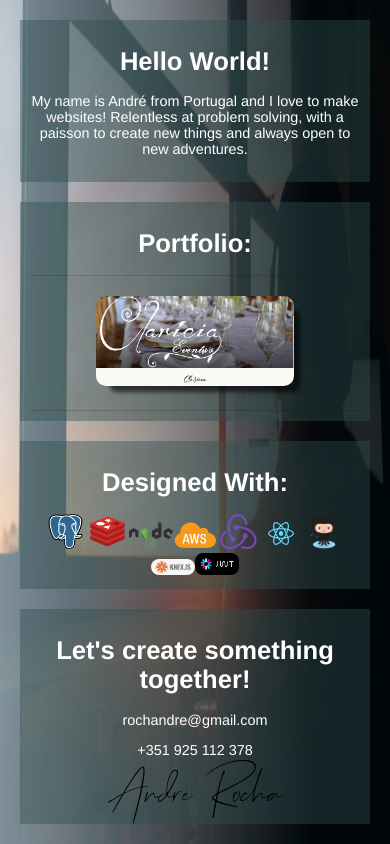
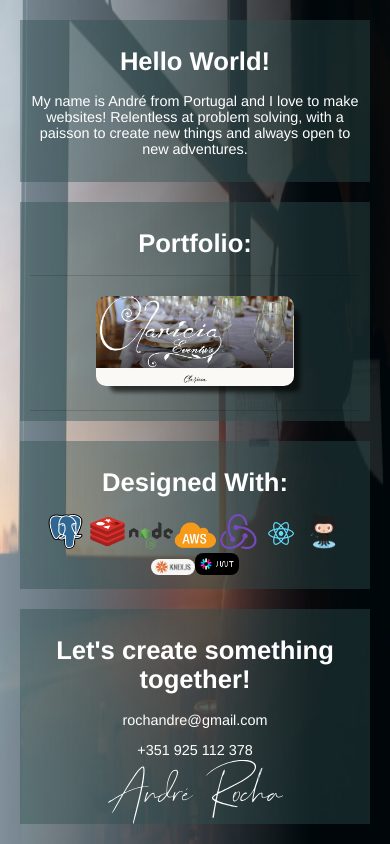
Before and after one commit to EngAndreRocha/andrerocha, a React (Create React App) app: page / in a window 390 px wide. Built offline with nearby package versions, Linux system fonts and the light colour scheme.

Commit message:
changed color of signiture

```diff
--- a/src/containers/Page.css
+++ b/src/containers/Page.css
@@ -205,7 +205,7 @@ body{
     }
 
     .contacts{
-        background-image: url("../images/sign.svg");
+        background-image: url("../images/sign2.svg");
         background-size: 50%;
         background-repeat: no-repeat;
         background-position: bottom;
```
Also changed, not shown: src/images/sign2.svg (added).
